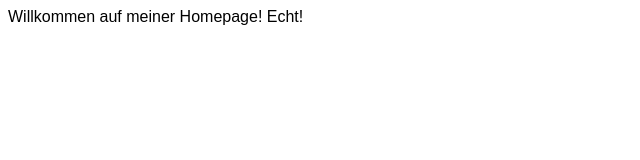
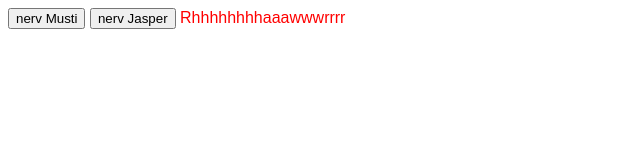
Before and after one commit to MustafaBaz/mustafabaz.github.io, a plain HTML site: page index.html in a window 1280 px wide. Shown: the whole page, without its empty margins (0-640 px from the left). Drawn offline with Linux system fonts and the light colour scheme.

Commit message:
Knopf und raahhhhwrrr 2 Knöpfe

```diff
--- a/index.html
+++ b/index.html
@@ -6,9 +6,15 @@
   <title>
     Mustis Homepage
   </title>
+
 </head>
 <body>
-    Willkommen auf meiner Homepage! Echt!
+
+  <button onclick="myFunction('Musti')">nerv Musti</button>
+  <button onclick="myFunction('Jasper')">nerv Jasper</button>
+
+  Rhhhhhhhhaaawwwrrrr
+
   <script type="text/javascript" src="script.js">
   </script>
 </body>
--- a/script.js
+++ b/script.js
@@ -1 +1,3 @@
-window.alert("Nerv!");
+function myFunction(name) {
+  window.alert('Nerv ' + name + '!');
+}
--- a/styles.css
+++ b/styles.css
@@ -1,3 +1,4 @@
 body {
   font-family: sans-serif;
+  color: rgb(255, 0, 0);
 }
```
Lines whose indentation alone changed are shown as unchanged.
